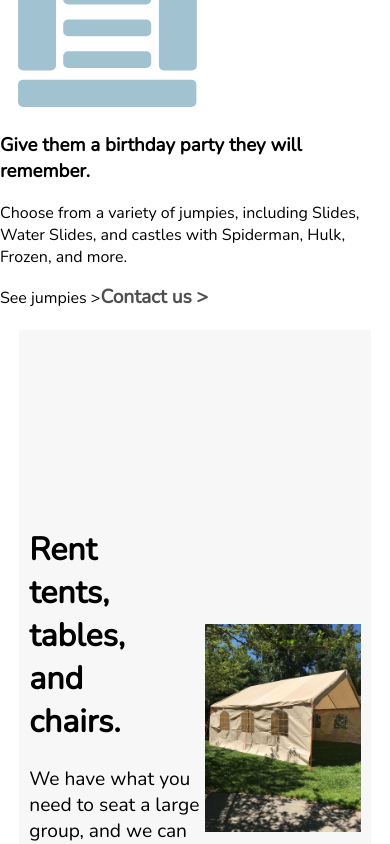
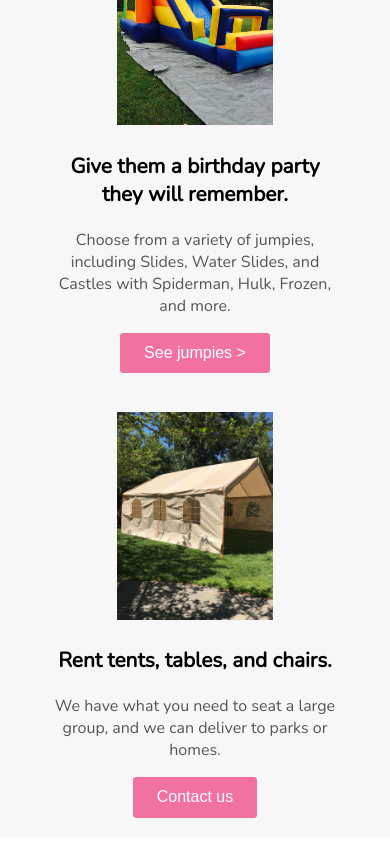
Before and after one commit to alopez96/brendas-react, a React (Create React App) app: page / in a window 390 px wide. Shown: the part 1000-1844 px from the top of the page. Built offline with nearby package versions, Linux system fonts and the light colour scheme.

Commit message:
about section added images and updated format

```diff
--- a/src/App.css
+++ b/src/App.css
@@ -138,10 +138,8 @@
     align-items: center;
 }
 
-.content-text{
-    background-color: red;
-    color: red;
-    width: 10px;
+.content{
+    width: 50vw;
 }
 
 .head{
@@ -150,7 +148,44 @@
 }
 
 .image{
-    width: 30vw;
+    width: 25vw;
+}
+
+.flex{
+    display: flex;
+    flex-direction: row;
+    justify-content: space-around;
+    align-items: center;
+    padding: 2rem;
+    background-color: #F7F7F7;
+}
+
+.header{
+    font-size: 2rem;
+}
+
+.subheader{
+    font-size: 1.4rem;
+    color: rgb(85, 85, 85);
+}
+
+.primary-cta{
+    font-size: 1.5rem;
+    border-radius: 0.2rem;
+    background-color: #F172A1;
+    padding: 1rem 1.5rem 1rem 1.5rem;
+    color: white;
+    border: none;
+}
+
+.section{
+    padding-top: 5rem;
+    padding-bottom: 5rem;
+}
+
+.text-section{
+    background-color: transparent;
+    width: 40%;
 }
 
 /* ipads */
@@ -174,4 +209,34 @@
     .image{
         width: 40vw;
     }
+
+    .flex{
+        display: flex;
+        flex-direction: column;
+        justify-content: space-around;
+        text-align: center;
+        padding: 1.2rem;
+    }
+
+    .reverse{
+        flex-direction: column-reverse;
+    }
+
+    .header{
+        font-size: 1.3rem;
+    }
+
+    .subheader{
+        font-size: 1rem;
+    }
+
+    .primary-cta{
+        font-size: 1rem;
+        padding: 0.7rem 1.5rem 0.7rem 1.5rem;
+    }
+
+    .text-section{
+        background-color: transparent;
+        width: 80%;
+    }
 }
--- a/src/App.js
+++ b/src/App.js
@@ -85,7 +85,7 @@ function App() {
 
       <JumpieSlider/>
       <div className='text-center margin'>
-        <button className='cta-btn'>View all</button>
+        <button className='primary-cta'>View all</button>
       </div>
       <div ref={contactRef}>
         <Contact isMobile={isMobile} isengl={isengl}/>
--- a/src/components/about-jump/AboutJump.js
+++ b/src/components/about-jump/AboutJump.js
@@ -1,13 +1,14 @@
 import React from 'react';
-import jumpie from './../../svg/jumpieblue.svg';
+// import jumpie from './../../svg/jumpieblue.svg';
 import jumpieMobile from './../../svg/mobileSizes/jumpieBlue.svg';
 import './about.css';
+import jumpie from './../jumpies/images/b9.jpeg';
 
 function AboutJump ({ isMobile, updateRoute, isengl, goToRef, contactRef }) {
 
     if(isengl){
         var header = 'Give them a birthday party they will remember.';
-        var subheader = 'Choose from a variety of jumpies, including Slides, Water Slides, and castles with Spiderman, Hulk, Frozen, and more.';
+        var subheader = 'Choose from a variety of jumpies, including Slides, Water Slides, and Castles with Spiderman, Hulk, Frozen, and more.';
         var primary = 'See jumpies >';
         var secondary = 'Contact us >';
     }
@@ -27,42 +28,18 @@ function AboutJump ({ isMobile, updateRoute, isengl, goToRef, contactRef }) {
         goToRef(contactRef)
     }
 
-
-    if(!isMobile){
-        return(
-            <div>
-                <div className="main">
-                    <div>
-                        <img className='image' src={jumpie} alt='jumpie'/>
-                    </div>
-                    <div className='content'>
-                        <h3 className='head'>{header}</h3>
-                        <p className='subhead'>{subheader}</p>
-                        <div className='buttons'>
-                            <a className='primary' onClick={() => seeJumpies()}>{primary}</a>
-                            <a className='secondary' onClick={() => call()}>{secondary}</a>
-                        </div>
-                    </div>
-
-                </div>
+    return(
+        <div className='flex section'>
+            <div className='flex-container'>
+                <img className='image' src={jumpie} alt='jumpie'/>
             </div>
-        );
-    }
-    else{
-        return(
-            <div className='mmain'>
-                <img className='mimage' src={jumpieMobile} alt='jumpie'/>
-                <div className='mcontent'>
-                    <h3 className='mhead'>{header}</h3>
-                    <p className='msubhead'>{subheader}</p>
-                    <div className='mbuttons'>
-                        <a className='mprimary' onClick={() => seeJumpies()}>{primary}</a>
-                        <a className='msecondary' onClick={() => call()}>{secondary}</a>
-                    </div>
-                </div>
+            <div className='flex-container text-section'>
+                <h3 className='header'>{header}</h3>
+                <p className='subheader'>{subheader}</p>
+                <button className='primary-cta' onClick={() => seeJumpies()}>{primary}</button>
             </div>
-        )
-    }
+        </div>
+    );
 }
 
 export default AboutJump;
--- a/src/components/about-rentals/AboutRentals.js
+++ b/src/components/about-rentals/AboutRentals.js
@@ -8,7 +8,7 @@ function AboutRentals ({ isMobile, isengl, goToRef, contactRef }) {
     if(isengl){
         var header = 'Rent tents, tables, and chairs.';
         var subheader = 'We have what you need to seat a large group, and we can deliver to parks or homes.';
-        var secondary = 'Contact us >';
+        var secondary = 'Contact us';
     }
     else{
         var header = 'Necesita mesas, sillas, o carpa?';
@@ -21,13 +21,13 @@ function AboutRentals ({ isMobile, isengl, goToRef, contactRef }) {
     }
 
     return(
-        <div className='main'>
-            <div className='content'>
-                <h3 className='head'>{header}</h3>
-                <p className='subhead'>{subheader}</p>
-                <a className='primary' onClick={() => call()}>{secondary}</a>
+        <div className='flex section reverse'>
+            <div className='flex-container text-section'>
+                <h3 className='header'>{header}</h3>
+                <p className='subheader'>{subheader}</p>
+                <button className='primary-cta' onClick={() => call()}>{secondary}</button>
             </div>
-            <div>
+            <div className='flex-container'>
                 <img className='image' src={tent2} alt='tent'/>
             </div>
         </div>
```
Also changed, not shown: src/svg/jumpieblue.svg.
